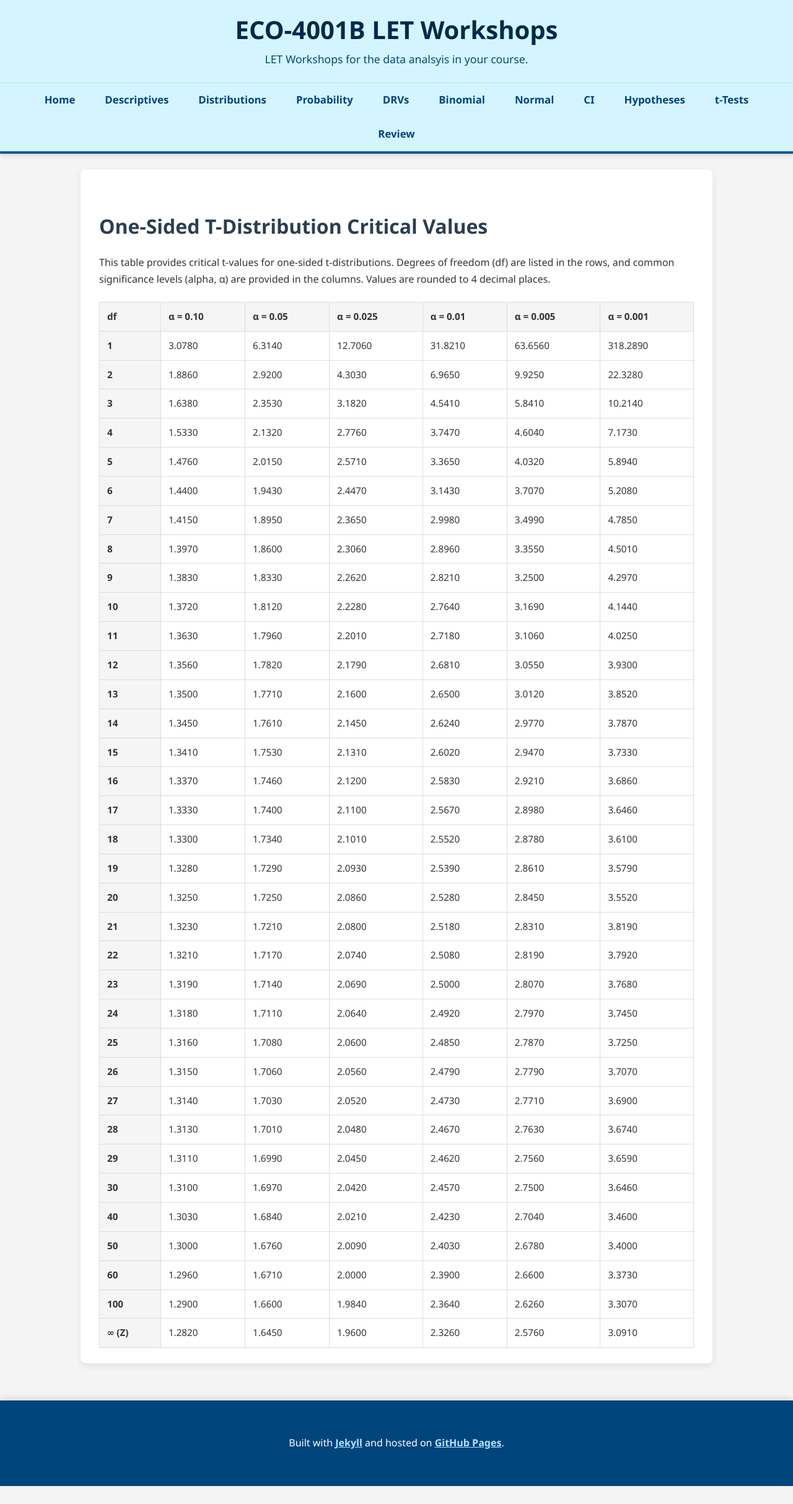
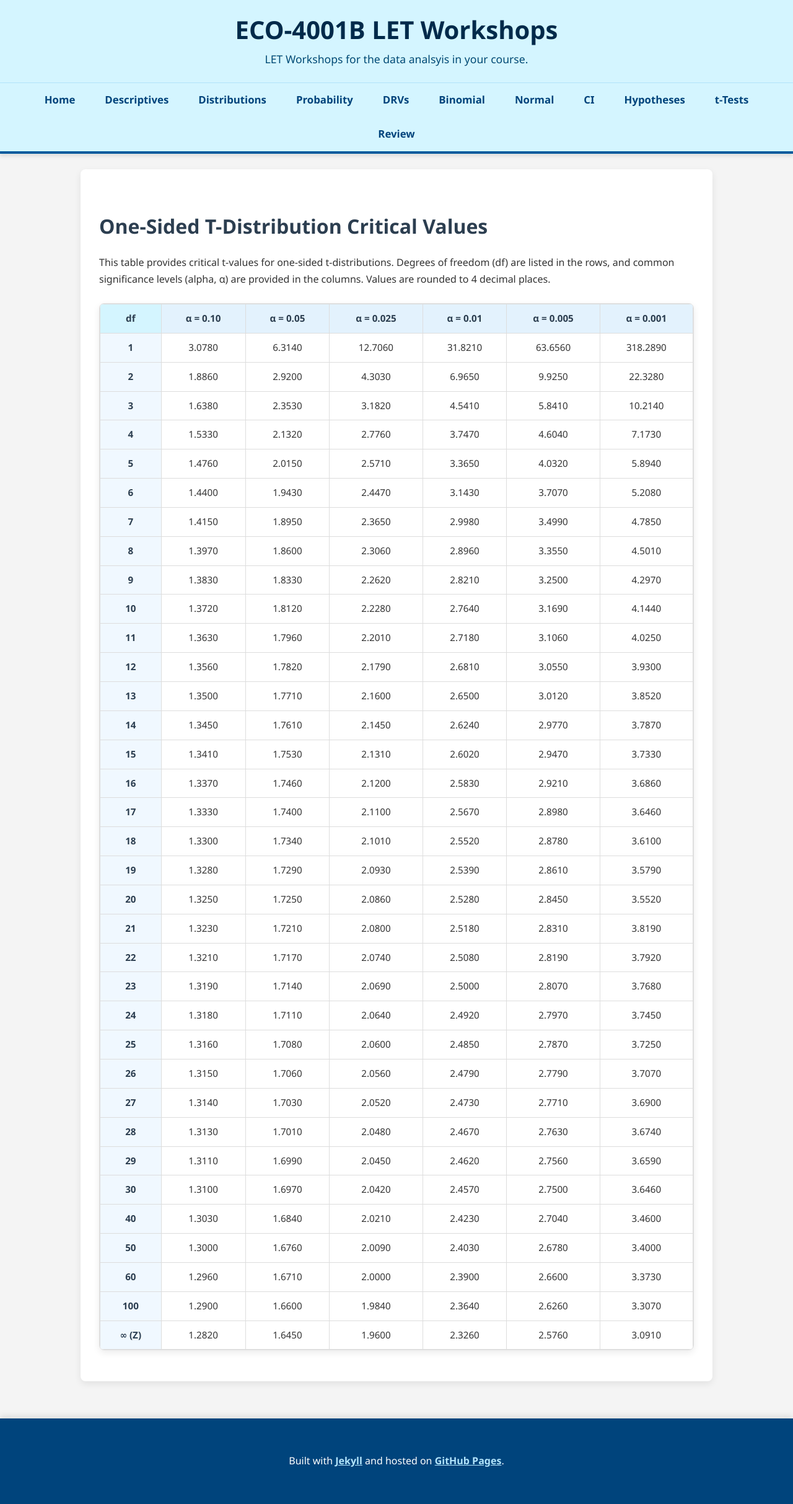
Before and after one commit to probe973/eco-4001b, a Jekyll site: the page built from t-table/t-table.md, in a window 1280 px wide. Shown: the whole page at 62% size. Built offline with Jekyll 4.4.1, drawn with Linux system fonts in a browser that asks for light colours; before the commit the page ends 2397 px from its top, so only the background shows below that.

Commit message:
Update style.css

```diff
--- a/assets/css/style.css
+++ b/assets/css/style.css
@@ -703,3 +703,96 @@ input[type=number] {
     /* Pull Level 2 labels in slightly to avoid cut-off */
     .label-b-1, .label-b-2, .label-b-3, .label-b-4 { left: 78%; }
 }
+
+
+
+
+/* --- T-Distribution Table Specific Styles --- */
+/* These styles ensure the t-table integrates with your site's design */
+.t-table {
+    /* Most general table styles are inherited from your existing 'table' rules. */
+    /* If you need specific font-size or spacing for THIS table only, define them here. */
+    margin: 0; /* Remove default margin as .table-responsive will handle overall spacing */
+    box-shadow: none; /* Remove table's individual shadow, let .table-responsive handle it */
+}
+
+/* Ensure consistent text alignment for critical values, df, and alpha */
+.t-table th,
+.t-table td {
+    text-align: center; /* Override the default 'text-align: left;' from your general 'th, td' */
+    vertical-align: middle;
+    /* Inherits border: 1px solid #ddd; and padding: 10px 12px; from your general styles */
+}
+
+.t-table thead th {
+    background-color: #e3f2fd; /* Light blue, matching your .explanation boxes */
+    color: #2c3e50; /* Dark text, matching your headings */
+    position: sticky; /* Enables sticky header */
+    top: 0;
+    z-index: 10; /* Ensures it stays above scrolling content */
+    /* Inherits font-weight: bold; from your general 'th' */
+}
+
+/* Column for Degrees of Freedom (row headers) */
+.t-table td:first-child,
+.t-table th:first-child {
+    font-weight: bold;
+    background-color: #f0f8ff; /* A very light, almost white blue, softer than pure white */
+    position: sticky; /* Enables sticky column */
+    left: 0;
+    z-index: 9; /* Ensures it stays above scrolling rows */
+    color: #2c3e50; /* Dark text */
+}
+
+/* Ensure the top-left corner (df header) is above all other sticky elements */
+.t-table thead th:first-child {
+    z-index: 11;
+    background-color: #d4f5ff; /* Matches your main header background blue */
+}
+
+/* Highlighting styles (matching site's blue palette) */
+.highlight-row {
+    background-color: #e3f2fd !important; /* Light blue, consistent with your .explanation boxes */
+}
+
+.highlight-col {
+    background-color: #e3f2fd !important; /* Light blue */
+}
+
+/* Ensure the cell where row and column intersect is highlighted distinctly */
+.highlight-row.highlight-col {
+    background-color: #bbdefb !important; /* A slightly darker/more saturated blue from your palette */
+}
+
+/* Focus styles for keyboard navigation - consistent with general site focus */
+.t-table td:focus,
+.t-table th:focus {
+    outline: 3px solid #f39c12; /* **Matching your site's defined focus color** */
+    outline-offset: -1px; /* Adjust as needed to prevent outline from being clipped by borders */
+    background-color: #e7f5ff; /* A lighter blue on focus for clear visual feedback */
+    box-shadow: 0 0 0 1px #e3f2fd; /* Subtle inner shadow/border for clarity */
+}
+
+/* Container for responsive tables to encapsulate scroll and styling */
+.table-responsive {
+    overflow-x: auto; /* Enables horizontal scrolling for wider tables */
+    -webkit-overflow-scrolling: touch; /* Improves scrolling performance on iOS devices */
+    margin-top: 25px; /* Spacing from content above, similar to your 'main' padding */
+    margin-bottom: 25px; /* Spacing from content below */
+    background-color: #ffffff; /* White background for the table area */
+    box-shadow: 0 4px 12px rgba(0,0,0,0.08); /* **Matches your 'main' box-shadow** */
+    border-radius: 8px; /* **Matches your 'main' border-radius** */
+    border: 1px solid #e0e0e0; /* A subtle border around the entire responsive table block */
+}
+
+/* Visually hidden content for screen readers */
+.sr-only {
+    position: absolute;
+    width: 1px;
+    height: 1px;
+    padding: 0;
+    margin: -1px;
+    overflow: hidden;
+    clip: rect(0, 0, 0, 0);
+    border: 0;
+}
```
